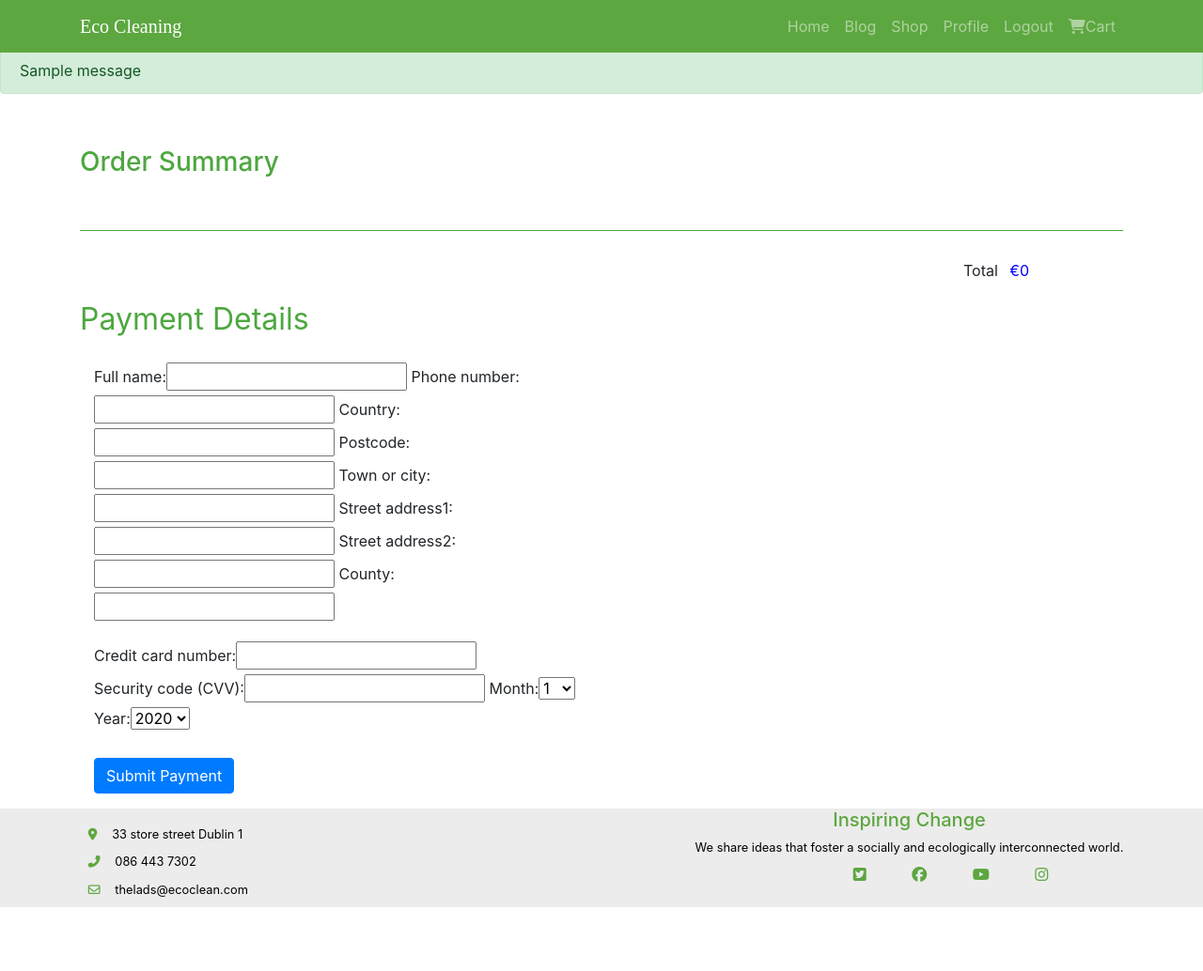
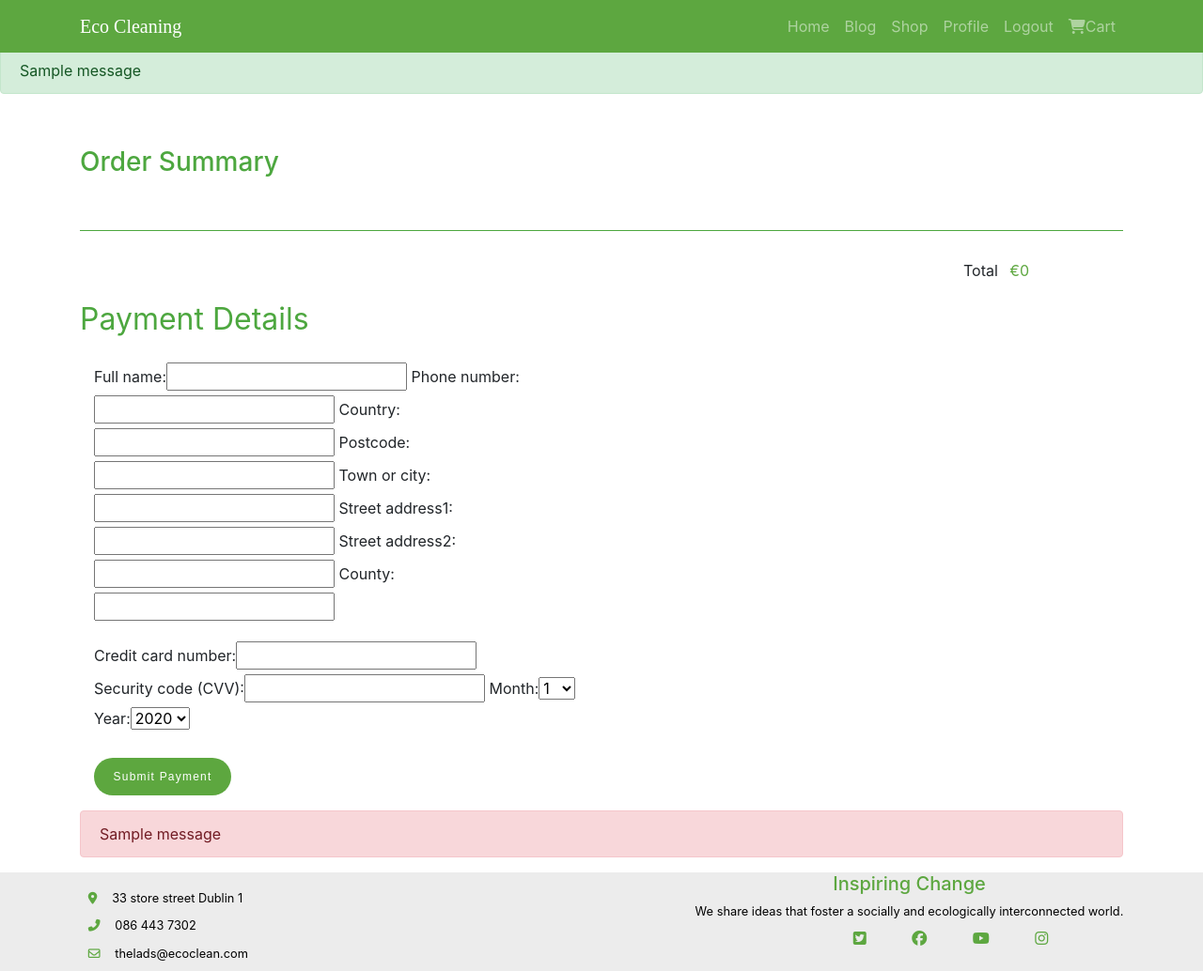
Before and after one commit to Neilfoster/eco-commerce, a Django app: page /checkout/ in a window 1280 px wide. Shown: the whole page at 94% size. Before the commit the page ends 966 px from the top, so only its background shows below. Run offline with Django 3.2, Linux system fonts and the light colour scheme; a user stored in the database is signed in; tables that the repository leaves empty hold one stand-in row (values such as "Sample post"); one stand-in notice (Sample message) is shown; some libraries are stand-ins or nearby versions.

```diff
--- a/cart/contexts.py
+++ b/cart/contexts.py
@@ -17,6 +17,5 @@ def cart_contents(request):
         product = get_object_or_404(Product, pk=id)
         total += quantity * product.price
         product_count += quantity
-        cart_items.append({'id':id, 'quantity': quantity, 'product': product})
-
+        cart_items.append({'id': id, 'quantity': quantity, 'product': product})
     return {'cart_items': cart_items, 'total': total, 'product_count': product_count}
--- a/checkout/templates/checkout/checkout.html
+++ b/checkout/templates/checkout/checkout.html
@@ -37,9 +37,19 @@
 
     {% csrf_token %}
     <div class="form-group col-md-12">
-        <input class=" btn btn-primary" id="submit_payment_btn" name="commit" type="submit" value="Submit Payment">
+        <input class="cstm-btn" id="submit_payment_btn" name="commit" type="submit" value="Submit Payment">
     </div>
 </form>
+{% if messages %}
+    <div class="alert alert-danger">
+        <div class="messages">
+         {% for message in messages %}
+            {{ message }}
+        {% endfor %}
+        </div>
+    </div>
+{% endif %}
+
 {% endblock %}
 
 
--- a/checkout/views.py
+++ b/checkout/views.py
@@ -46,9 +46,9 @@ def checkout(request):
                 messages.error(request, "Your card was declined!")
 
             if customer.paid:
-                messages.error(request, "You have successfully paid")
+                messages.success(request, "You have successfully paid")
                 request.session['cart'] = {}
-                return redirect(reverse('products'))
+                return redirect('products')
             else:
                 messages.error(request, "Unable to take payment")
         else:
--- a/products/views.py
+++ b/products/views.py
@@ -7,6 +7,7 @@ from .models import Product
 def all_products(request):
     """ Returns All Products Available"""
     products = Product.objects.all()
+
     return render(request, "products/products.html", {"products": products})
 
 
--- a/static/css/custom.css
+++ b/static/css/custom.css
@@ -190,7 +190,7 @@ body {
 }
 
 .row p.check-total{
-    color:blue;
+    color:#5da73f;
     padding-right:3%;
     padding-top:2%;
 }
@@ -217,7 +217,7 @@ button.amend-btn{
 }
 
 .check-qty {
-    color:blue;
+    color:#5da73f;
 }
 
 .input-group {
```
Also changed, not shown: media/images/IMG-20200324-WA0006_E0NApKS.jpg (added), media/images/carousel_3_3hoK2K4.png (added), media/images/carousel_3_SToRM1B.png (added), media/images/carousel_3_wJEvvix.png (added), media/images/selfcare_QOZZ03x.png (added).
